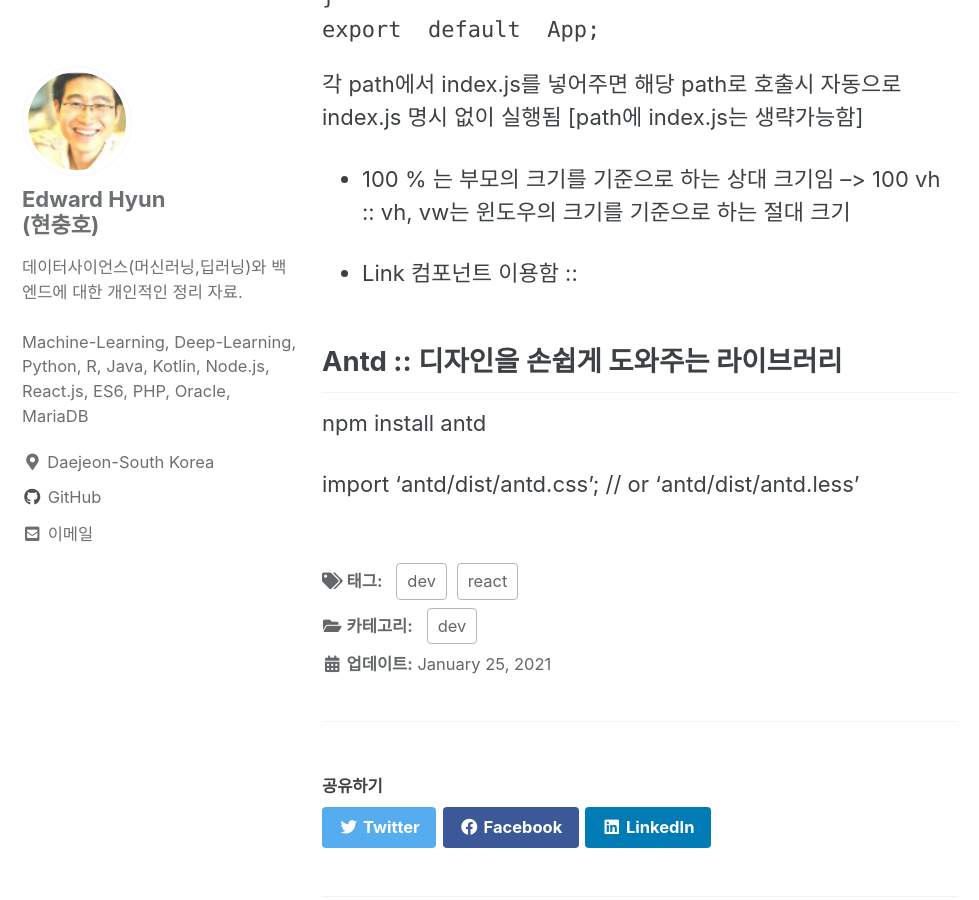
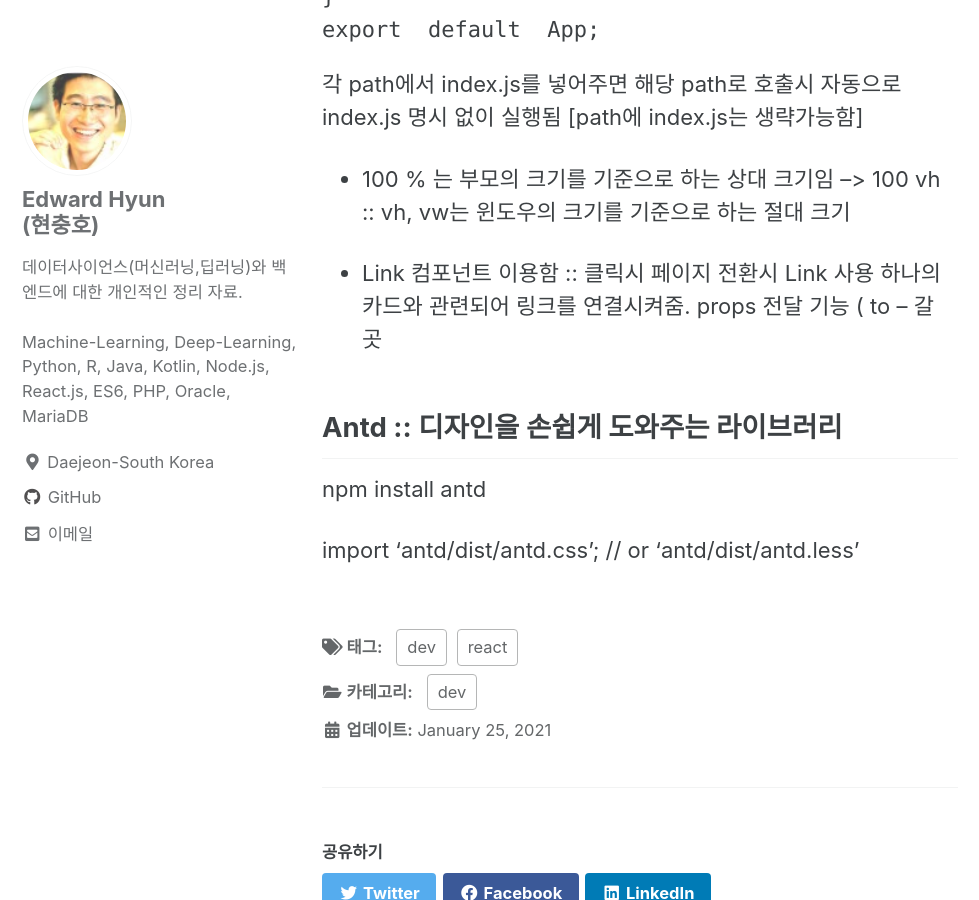
Before and after one commit to iamhch24/iamhch24.github.io, a Jekyll site: the page built from _posts/2021-01-25-[React].md, in a window 1280 px wide and 900 px high, scrolled down 4531 px. Shown: the whole window, without its empty margins (0-979 px from the left). Built offline with Jekyll 4.4.1, drawn with Linux system fonts in a browser that asks for light colours; cached includes are drawn as plain includes; some of the changed lines change nothing that is shown.

Commit message:
_posts/2021-01-25-[React].md updated from https://stackedit.io/

```diff
--- a/_posts/2021-01-25-[React].md
+++ b/_posts/2021-01-25-[React].md
@@ -143,7 +143,7 @@ export  default  App;
 * 100 % 는 부모의 크기를 기준으로 하는 상대 크기임
 --> 100 vh :: vh, vw는 윈도우의 크기를 기준으로 하는 절대 크기
 
-* Link 컴포넌트 이용함 ::
+* Link 컴포넌트 이용함 :: 클릭시 페이지 전환시 Link 사용 하나의 카드와 관련되어 링크를 연결시켜줌.  props 전달 기능 ( to -- 갈 곳
 
 
 
@@ -152,8 +152,8 @@ npm install antd
 
 import 'antd/dist/antd.css'; // or 'antd/dist/antd.less'
 <!--stackedit_data:
-eyJoaXN0b3J5IjpbMjg4ODg0Mzg1LDUwNjkxODA5LC0xMjc4NT
-M5NzMzLDQyOTA0ODIwMSwtNDc0MTQwNjM5LC0yNTc5MjE1MTYs
-MTEwMTQ0OTY5MywtMTY0MjQzMTE4NSwtMTY2NzM0MzU2NiwxMz
-A2Nzg1Mjk2LC0xOTYxNTk2Nzk4XX0=
+eyJoaXN0b3J5IjpbMTU2Mzk2MzY1Nyw1MDY5MTgwOSwtMTI3OD
+UzOTczMyw0MjkwNDgyMDEsLTQ3NDE0MDYzOSwtMjU3OTIxNTE2
+LDExMDE0NDk2OTMsLTE2NDI0MzExODUsLTE2NjczNDM1NjYsMT
+MwNjc4NTI5NiwtMTk2MTU5Njc5OF19
 -->
```
